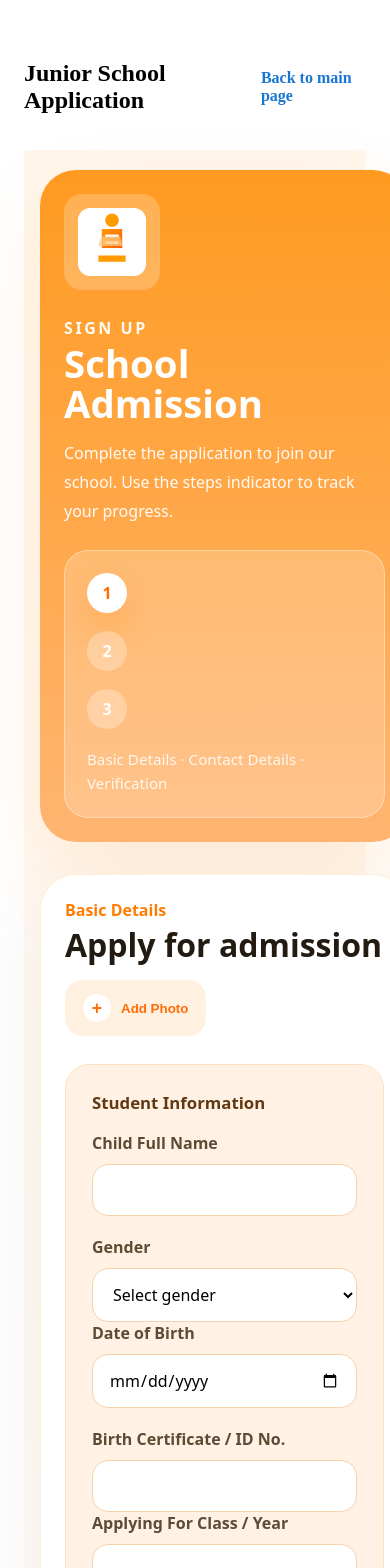
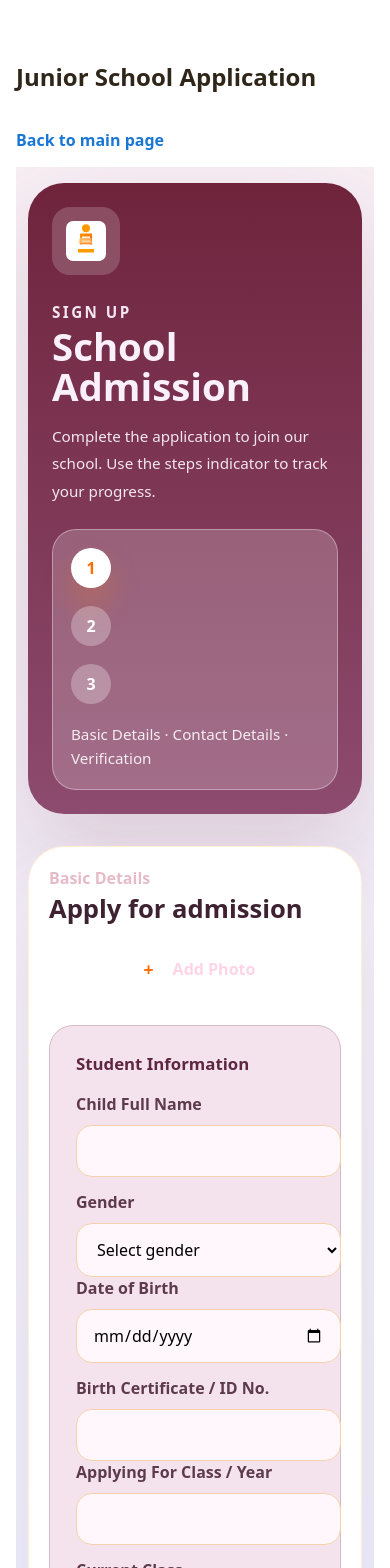
Before and after one commit to BAl0zi/Application_form, a Nuxt app: page /junior in a window 390 px wide. Shown: the top 1568 px of the page. Built offline with nearby package versions, Linux system fonts and the light colour scheme.

Commit message:
Add responsive iframe/mobile styling and junior theme updates

```diff
--- /dev/null
+++ b/assets/css/global.css
@@ -0,0 +1,17 @@
+html, body, #__nuxt {
+  min-height: 100%;
+  width: 100%;
+  margin: 0;
+  padding: 0;
+}
+* {
+  box-sizing: border-box;
+}
+body {
+  font-family: system-ui, -apple-system, BlinkMacSystemFont, 'Segoe UI', sans-serif;
+  background: #fff;
+  color: #2f2619;
+}
+button, input, textarea, select {
+  font: inherit;
+}
--- a/components/AdmissionForm.vue
+++ b/components/AdmissionForm.vue
@@ -1,5 +1,5 @@
 <template>
-  <div class="form-shell">
+  <div :class="['form-shell', themeClass]">
     <div class="form-panel">
       <div class="form-sidebar">
         <img src="/logo.svg" alt="School Logo" class="school-logo" />
@@ -192,9 +192,10 @@
 </template>
 
 <script setup>
-import { ref, reactive } from 'vue'
+import { ref, reactive, computed } from 'vue'
 import { jsPDF } from 'jspdf'
 const props = defineProps({ schoolType: { type: String, default: 'Primary' } })
+const themeClass = computed(() => props.schoolType === 'Junior' ? 'junior-theme' : 'primary-theme')
 const form = reactive({
   schoolType: props.schoolType,
   childName: '',
@@ -341,11 +342,16 @@
 </script>
 
 <style scoped>
-.form-shell{min-height:100vh;padding:40px 24px;background:linear-gradient(180deg,#fff6eb 0%,#fff 55%,#fff5eb 100%);display:flex;justify-content:center;align-items:flex-start;font-family:system-ui, -apple-system, BlinkMacSystemFont, 'Segoe UI', sans-serif;color:#2f2619}
+.form-shell{min-height:100vh;width:100%;padding:40px 24px;background:linear-gradient(180deg,#fff6eb 0%,#fff 55%,#fff5eb 100%);display:flex;justify-content:center;align-items:flex-start;font-family:system-ui, -apple-system, BlinkMacSystemFont, 'Segoe UI', sans-serif;color:#2f2619;box-sizing:border-box;overflow-x:hidden}
+.form-shell.primary-theme{background:linear-gradient(180deg,#fff6eb 0%,#fff 55%,#fff5eb 100%)}
+.form-shell.junior-theme{background:linear-gradient(180deg,#f7eef4 0%,#e7ecff 55%,#f3e5f1 100%)}
 .form-panel{max-width:1240px;width:100%;display:grid;grid-template-columns:420px 1fr;gap:32px}
-.form-sidebar{background:linear-gradient(180deg,#ff9a20 0%,#ffb571 100%);border-radius:36px;padding:32px 28px;display:flex;flex-direction:column;gap:24px;box-shadow:0 40px 90px rgba(255,133,0,.12)}
+.form-sidebar{background:linear-gradient(180deg,#ff9a20 0%,#ffb571 100%);border-radius:36px;padding:32px 28px;display:flex;flex-direction:column;gap:24px;box-shadow:0 40px 90px rgba(255,133,0,.12);min-width:0}
+.form-shell.junior-theme .form-sidebar{background:linear-gradient(180deg,#6f243c 0%,#8d4b6f 100%);box-shadow:0 40px 90px rgba(111,36,60,.16)}
 .school-logo{width:68px;height:68px;border-radius:18px;background:rgba(255,255,255,.22);padding:14px;}
+.form-shell.junior-theme .school-logo{background:rgba(255,255,255,.18);}
 .sidebar-copy{color:#fff}
+.form-shell.junior-theme .sidebar-copy{color:#f9f0fb}
 .eyebrow{margin:0 0 12px;font-size:.9rem;font-weight:700;letter-spacing:.16em;text-transform:uppercase;opacity:.95}
 .form-sidebar h1{margin:0 0 16px;font-size:2.4rem;line-height:1.05}
 .form-sidebar p{margin:0;font-size:1rem;line-height:1.8;opacity:.95}
@@ -353,28 +359,42 @@
 .progress-card p{margin:0;color:rgba(255,255,255,.92);font-size:.95rem;line-height:1.6}
 .step{width:40px;height:40px;border-radius:50%;display:flex;align-items:center;justify-content:center;font-weight:700;color:#fff;background:rgba(255,255,255,.28)}
 .step.active{background:#fff;color:#ff6e00;box-shadow:0 18px 30px rgba(255,133,0,.24)}
-.form-card{background:#fff;border-radius:36px;padding:32px 34px 28px;box-shadow:0 40px 90px rgba(97,55,12,.08);border:1px solid rgba(255,154,0,.16)}
+.form-card{background:#fff;border-radius:36px;padding:32px 34px 28px;box-shadow:0 40px 90px rgba(97,55,12,.08);border:1px solid rgba(255,154,0,.16);overflow:hidden}
 .form-header{display:flex;align-items:flex-start;justify-content:space-between;gap:18px;margin-bottom:28px}
 .form-title{margin:0 0 6px;font-size:1rem;font-weight:700;color:#ff7c00}
 .form-header h2{margin:0;font-size:2rem;color:#231b11;line-height:1.1;max-width:640px}
+.form-shell.junior-theme .form-title{color:#e6bbc8}
+.form-shell.junior-theme .form-header h2{color:#3f2232}
 .photo-btn{border:none;display:inline-flex;align-items:center;gap:10px;padding:14px 18px;border-radius:18px;background:rgba(255,133,0,.12);color:#ff6d04;font-weight:700;cursor:pointer;transition:background .2s ease}
 .photo-btn span{display:inline-flex;width:28px;height:28px;border-radius:50%;align-items:center;justify-content:center;background:#fff;color:#ff6d04;font-size:1.1rem}
+.form-shell.junior-theme .photo-btn{background:rgba(255,255,255,.18);color:#ffd4e6}
 form{display:flex;flex-direction:column;gap:24px}
 section{border:1px solid #fde2c2;padding:26px;border-radius:24px;background:rgba(255,242,228,.95)}
+.form-shell.junior-theme section{border-color:#d5bac7;background:rgba(243,225,235,.92)}
 section h3{margin:0 0 18px;font-size:1.05rem;color:#603913}
-.row-group{display:grid;grid-template-columns:1fr 1fr;gap:20px}
+.form-shell.junior-theme section h3{color:#5f2641}
+.row-group{display:grid;grid-template-columns:1fr 1fr;gap:20px;min-width:0}
 .row{display:flex;flex-direction:column}
 label{font-weight:700;margin-bottom:10px;color:#5e4b35}
+.form-shell.junior-theme label{color:#5e3b4c}
 input,textarea,select{padding:14px 16px;border:1px solid #f5d2ab;border-radius:16px;font-size:1rem;font-family:inherit;background:#fff;outline:none;transition:border-color .2s ease,box-shadow .2s ease}
+.form-shell.junior-theme input, .form-shell.junior-theme textarea, .form-shell.junior-theme select{background:#fff7fb}
 input:focus,textarea:focus,select:focus{border-color:#ff9d39;box-shadow:0 0 0 4px rgba(255,154,0,.14)}
+.form-shell.junior-theme input:focus,.form-shell.junior-theme textarea:focus,.form-shell.junior-theme select:focus{border-color:#7a1d3b;box-shadow:0 0 0 4px rgba(82,36,58,.16)}
 textarea{min-height:110px;resize:vertical}
 .actions{display:flex;flex-wrap:wrap;justify-content:flex-end;gap:16px;margin-top:8px}
-button{padding:14px 22px;border:none;border-radius:18px;font-weight:700;cursor:pointer;transition:transform .2s ease,box-shadow .2s ease}
+button{padding:14px 22px;border:none;border-radius:18px;font-weight:700;cursor:pointer;transition:transform .2s ease,box-shadow .2s ease;min-width:140px}
 button[type='submit']{background:#ff7c00;color:#fff;box-shadow:0 18px 32px rgba(255,124,0,.25)}
 button[type='submit']:hover{transform:translateY(-1px)}
+.form-shell.junior-theme button[type='submit']{background:#7a1a2c;box-shadow:0 18px 32px rgba(103,30,44,.25)}
+.form-shell.junior-theme button[type='submit']:hover{transform:translateY(-1px)}
 .download-btn{background:#3f5d99;color:#fff;}
 .download-btn:hover{background:#334e85}
+.form-shell.junior-theme .download-btn{background:#4f7cac}
+.form-shell.junior-theme .download-btn:hover{background:#3f6b96}
 .status{margin-top:10px;color:#1f5d28;font-weight:700}
+.form-shell.junior-theme .status{color:#5f2845}
 @media (max-width: 1080px){.form-panel{grid-template-columns:1fr}.form-shell{padding:32px 16px}.form-header{flex-direction:column;align-items:flex-start}}
 @media (max-width: 760px){.row-group{grid-template-columns:1fr}.form-sidebar{padding:24px}.form-card{padding:24px}.form-shell{padding:20px 16px}}
+@media (max-width: 560px){.form-shell{padding:16px 12px}.form-card{padding:20px}.form-header h2{font-size:1.6rem}.progress-card{padding:18px}.sidebar-copy p{font-size:.95rem}.actions{justify-content:center}button{width:100%;min-width:0}.photo-btn{width:100%;justify-content:center}.row-group{gap:14px}}
 </style>
--- a/nuxt.config.ts
+++ b/nuxt.config.ts
@@ -4,9 +4,13 @@
   experimental: {
     viteEnvironmentApi: true
   },
+  css: ['~/assets/css/global.css'],
   app: {
     head: {
-      title: 'School Application Form'
+      title: 'School Application Form',
+      meta: [
+        { name: 'viewport', content: 'width=device-width, initial-scale=1, maximum-scale=1' }
+      ]
     }
   }
 })
--- a/pages/index.vue
+++ b/pages/index.vue
@@ -22,7 +22,7 @@
 </script>
 
 <style scoped>
-.home-shell{min-height:100vh;background:linear-gradient(180deg,#fff6eb 0%,#fff 45%,#ffefd8 100%);display:flex;align-items:center;justify-content:center;padding:40px;font-family:system-ui, -apple-system, BlinkMacSystemFont, 'Segoe UI', sans-serif}
+.home-shell{min-height:100vh;width:100%;background:linear-gradient(180deg,#fff6eb 0%,#fff 45%,#ffefd8 100%);display:flex;align-items:center;justify-content:center;padding:40px;box-sizing:border-box}
 .hero-panel{max-width:1100px;width:100%;display:grid;grid-template-columns:1.2fr 0.8fr;gap:32px;align-items:center}
 .hero-copy{padding:40px;background:rgba(255,255,255,.92);border-radius:32px;box-shadow:0 40px 80px rgba(0,0,0,.08);}
 .hero-logo{width:72px;height:72px;margin-bottom:24px}
@@ -35,5 +35,6 @@
 .btn{padding:16px 22px;border-radius:999px;font-weight:700;background:#ff8500;color:#fff;text-decoration:none;box-shadow:0 18px 38px rgba(255,133,0,.2);transition:transform .2s ease,box-shadow .2s ease}
 .btn:hover{transform:translateY(-1px);box-shadow:0 22px 48px rgba(255,133,0,.3)}
 .btn.secondary{background:#ffbc6a;color:#2b1f0f}
-@media (max-width: 860px){.hero-panel{grid-template-columns:1fr}.hero-panel{padding:0}.hero-card{margin-top:24px}}
+@media (max-width: 860px){.home-shell{padding:32px 16px}.hero-panel{grid-template-columns:1fr}.hero-card{margin-top:24px}}
+@media (max-width: 560px){.hero-copy{padding:28px}.hero-card{padding:24px}.hero-card h2{font-size:1.4rem}.btn{width:100%;justify-content:center}}
 </style>
--- a/pages/junior.vue
+++ b/pages/junior.vue
@@ -13,8 +13,8 @@
 </script>
 
 <style scoped>
-.page{max-width:800px;margin:24px auto;padding:16px}
-.page-header{display:flex;align-items:center;justify-content:space-between;gap:16px;margin-bottom:16px}
+.page{max-width:1100px;width:100%;margin:24px auto;padding:16px;box-sizing:border-box}
+.page-header{display:flex;align-items:center;justify-content:space-between;gap:16px;margin-bottom:16px;flex-wrap:wrap}
 .back-link{color:#1976d2;text-decoration:none;font-weight:600}
 .back-link:hover{text-decoration:underline}
 </style>
--- a/pages/primary.vue
+++ b/pages/primary.vue
@@ -13,8 +13,8 @@
 </script>
 
 <style scoped>
-.page{max-width:800px;margin:24px auto;padding:16px}
-.page-header{display:flex;align-items:center;justify-content:space-between;gap:16px;margin-bottom:16px}
+.page{max-width:1100px;width:100%;margin:24px auto;padding:16px;box-sizing:border-box}
+.page-header{display:flex;align-items:center;justify-content:space-between;gap:16px;margin-bottom:16px;flex-wrap:wrap}
 .back-link{color:#1976d2;text-decoration:none;font-weight:600}
 .back-link:hover{text-decoration:underline}
 </style>
```
